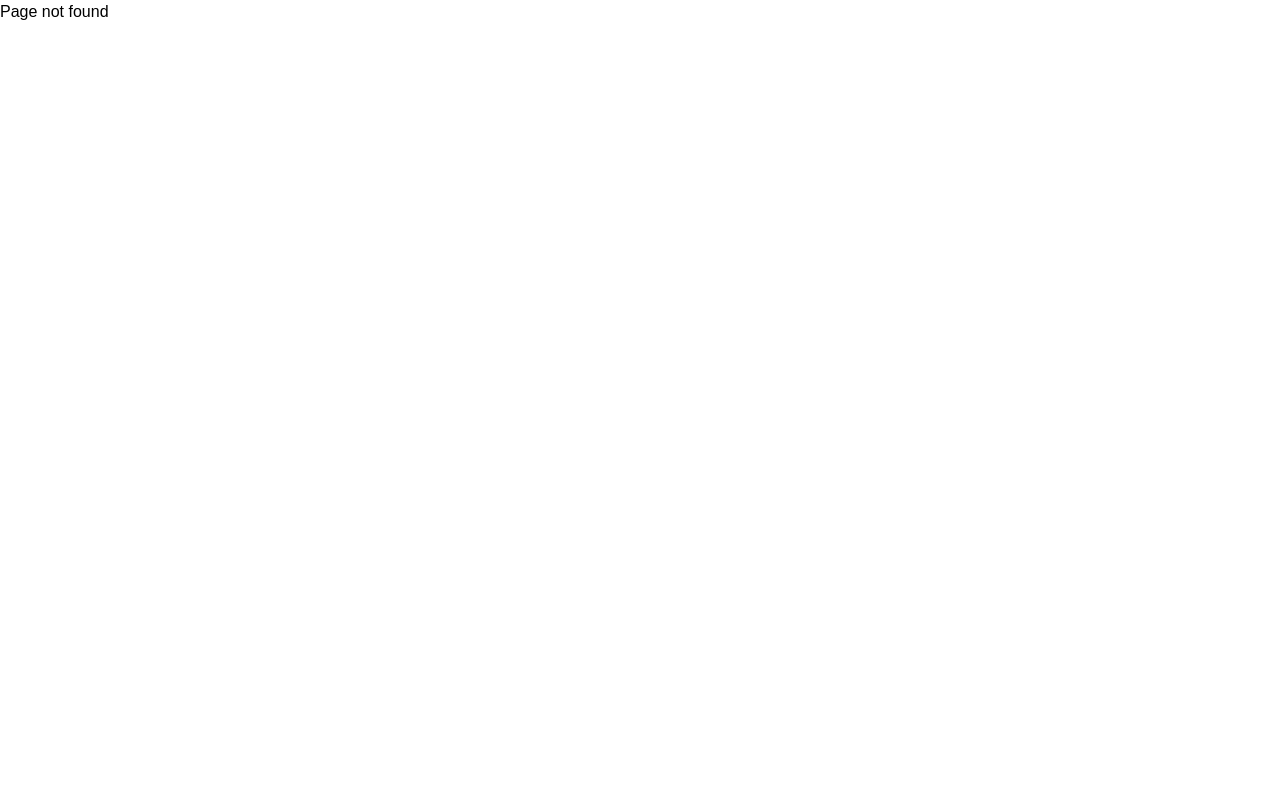
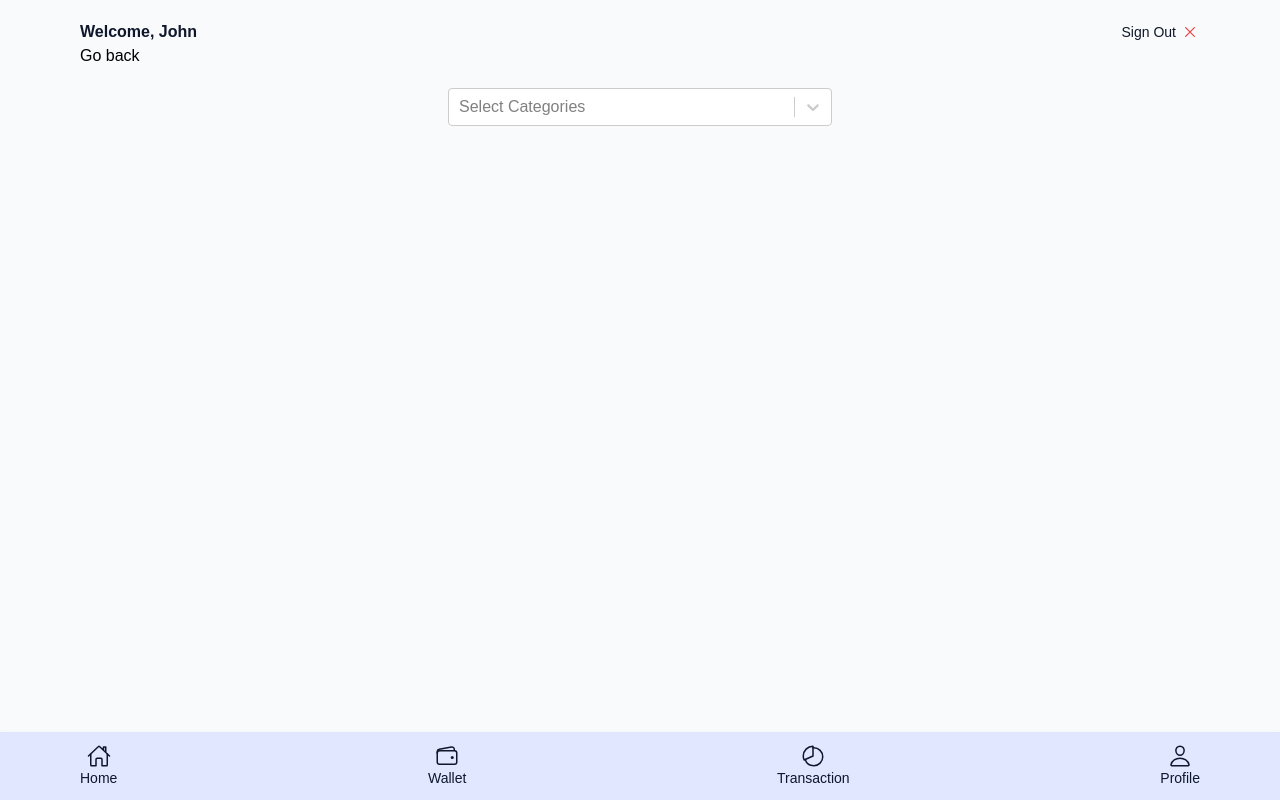
Before and after one commit to Compacttradaing/Compact-Trader, a React (Vite) app: page /app/sell-gift-card in a window 1280 px wide. Before the commit this address had no page. Built offline with nearby package versions, Linux system fonts and the light colour scheme; no server answers.

Commit message:
upload trade page

```diff
--- a/package.json
+++ b/package.json
@@ -10,12 +10,14 @@
     "preview": "vite preview"
   },
   "dependencies": {
+    "axios": "^1.6.5",
     "react": "^18.2.0",
     "react-dom": "^18.2.0",
     "react-hot-toast": "^2.4.1",
     "react-icons": "^4.12.0",
     "react-query": "^3.39.3",
-    "react-router-dom": "^6.21.1"
+    "react-router-dom": "^6.21.1",
+    "react-select": "^5.8.0"
   },
   "devDependencies": {
     "@types/react": "^18.2.43",
--- a/src/App.jsx
+++ b/src/App.jsx
@@ -8,6 +8,7 @@ import Dashboard from "./pages/Dashboard/Dashboard";
 import Wallet from "./pages/Dashboard/Wallet";
 import Transaction from "./pages/Dashboard/Transaction";
 import Profile from "./pages/Dashboard/Profile";
+import TradeGiftCard from "./pages/Dashboard/TradeGiftCard";
 
 function App() {
   const queryClient = new QueryClient();
@@ -23,6 +24,8 @@ function App() {
             <Route path="wallet" element={<Wallet />} />
             <Route path="transaction" element={<Transaction />} />
             <Route path="profile" element={<Profile />} />
+
+            <Route path="sell-gift-card" element={<TradeGiftCard />} />
           </Route>
 
           <Route path="/register" element={<Register />} />
--- a/src/features/Dashboard/NavBtn.jsx
+++ b/src/features/Dashboard/NavBtn.jsx
@@ -1,8 +1,11 @@
 import { Link } from "react-router-dom";
 
-function NavBtn({ children }) {
+function NavBtn({ children, to }) {
   return (
-    <Link className="bg-indigo-900 text-slate-50 mb-2 transition-all duration-300 hover:drop-shadow drop-shadow-sm sm:w-[300px] py-2 sm:h-[100px] rounded-xl flex items-center gap-4 justify-center">
+    <Link
+      to={to}
+      className="bg-indigo-900 text-slate-50 mb-2 transition-all duration-300 hover:drop-shadow drop-shadow-sm sm:w-[300px] py-2 sm:h-[100px] rounded-xl flex items-center gap-4 justify-center"
+    >
       {children}
     </Link>
   );
--- a/src/index.css
+++ b/src/index.css
@@ -7,6 +7,10 @@
     @apply w-full px-2 py-2 transition-all duration-300 border-slate-200 bg-slate-50 text-slate-900 border mb-3 focus:ring-1 rounded-lg outline-none focus:ring-indigo-900;
   }
 
+  .tradeInput {
+    @apply w-96 px-2 py-2 transition-all duration-300 border-indigo-200 bg-white text-slate-900 border mb-3 focus:ring-1 rounded-lg outline-none focus:ring-indigo-900;
+  }
+
   .NavBtnBg {
     @apply py-2 px-2 rounded-full drop-shadow-md hover:-translate-y-1 transition-all duration-300 hover:drop-shadow;
   }
--- a/src/pages/Dashboard/Dashboard.jsx
+++ b/src/pages/Dashboard/Dashboard.jsx
@@ -11,7 +11,7 @@ function Dashboard() {
     <>
       <div className="sm:flex mt-5 px-3 flex-row items-center justify-center md:justify-between sm:mt-10">
         <BalanceBtn />
-        <NavBtn>
+        <NavBtn to="sell-gift-card">
           <NaVBtnText>Sell Gift Card</NaVBtnText>
           <div className="NavBtnBg bg-green-400">
             <IoCardOutline className="text-xl" />
--- /dev/null
+++ b/src/pages/Dashboard/TradeGiftCard.jsx
@@ -0,0 +1,51 @@
+import { useEffect, useState } from "react";
+import { useNavigate } from "react-router-dom";
+import Select from "react-select";
+import fakeApi from "../../services/fakeApi";
+import axios from "axios";
+
+// const options = [
+//   { value: data, label: data },
+//   //   { value: "strawberry", label: "Strawberry" },
+//   //   { value: "vanilla", label: "Vanilla" },
+// ];
+
+function TradeGiftCard() {
+  const [selectedOption, setSelectedOption] = useState(null);
+  const [option, setOption] = useState([""]);
+  const navigate = useNavigate();
+
+  useEffect(function () {
+    const getData = async () => {
+      const arr = [];
+      await axios
+        .get("https://jsonplaceholder.typicode.com/users")
+        .then((res) => {
+          let result = res.data;
+          result.map((user) => {
+            return arr.push({ value: user.name, label: user.name });
+          });
+          setOption(arr);
+        });
+    };
+    getData();
+  }, []);
+
+  return (
+    <div className="">
+      <button onClick={() => navigate(-1)}>Go back</button>
+      <div className="grid place-items-center mt-5">
+        <form className="block w-full sm:w-96">
+          <Select
+            defaultValue={selectedOption}
+            onChange={setSelectedOption}
+            options={option}
+            placeholder="Select Categories"
+          />
+        </form>
+      </div>
+    </div>
+  );
+}
+
+export default TradeGiftCard;
--- /dev/null
+++ b/src/services/fakeApi.js
@@ -0,0 +1,24 @@
+// export default async function fakeApi() {
+//   const res = await fetch("https://jsonplaceholder.typicode.com/users");
+//   const data = await res.json();
+//   let options = [];
+//   data.map((user) => {
+//     return options.push({ value: user.name, label: user.name });
+//   });
+
+import axios from "axios";
+import { useState } from "react";
+
+//   return options;
+// }
+
+export default async function fakeApi() {
+  const fetch = await axios
+    .get("https://jsonplaceholder.typicode.com/users")
+    .then((res) => {
+      let result = res.data;
+      return result;
+    });
+
+  return fetch;
+}
```
Also changed, not shown: 1 other file (tests, documents, lock files or other folders).
